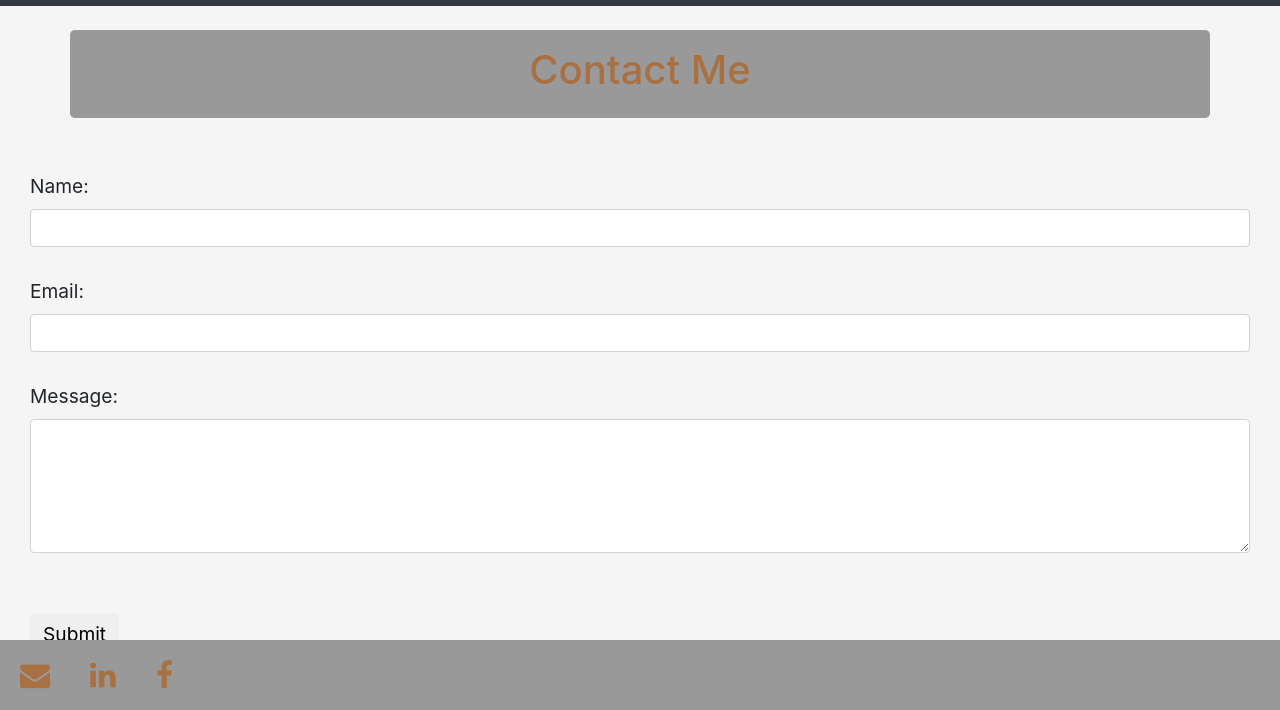
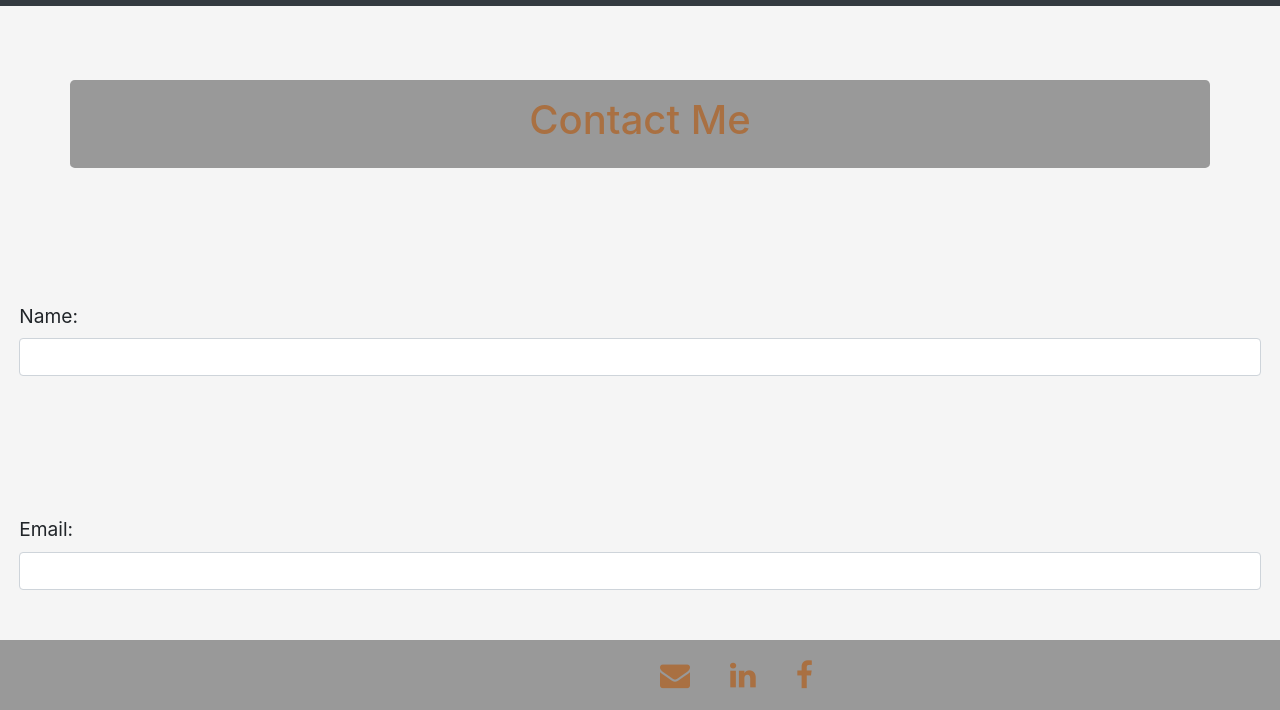
Before and after one commit to mnilou/first-portfolio, a plain HTML site: page contact.html in a window 1280 px wide. Shown: the part 90-800 px from the top of the page. Drawn offline with nearby package versions, Linux system fonts and the light colour scheme.

Commit message:
updates to margins and README

```diff
--- a/contact.html
+++ b/contact.html
@@ -42,24 +42,22 @@
     </div>
     <br />
     <!--End Header-->
-    <div style="font-size: 120%" class="form-group">
+    <div class="form-group">
       <label for="usr">Name:</label>
       <input type="text" class="form-control main-font" id="usr" />
     </div>
     <form action="/action_page.php">
-      <div style="font-size: 120%" class="form-group">
+      <div class="form-group">
         <label for="email">Email:</label>
         <input type="email" class="form-control" id="email" />
       </div>
-      <div style="font-size: 120%" class="form-group">
+      <div class="form-group">
         <label for="comment">Message:</label>
         <textarea class="form-control" rows="5" id="comment"></textarea>
       </div>
       <button
         type="submit"
-        class="btn btn-default form-group"
-        style="font-size: 120%"
-      >
+        class="btn btn-default form-group">
         Submit
       </button>
     </form>
--- a/style.css
+++ b/style.css
@@ -2,8 +2,8 @@
   background-color: rgb(153, 153, 153);
   color: rgb(169, 112, 66);
   text-align: center;
-  /* max-width: 500px; */
-  margin: auto;
+  margin: 0 auto;
+  margin-top: 50px;
   padding: 1em;
   width: 100%;
 }
@@ -20,6 +20,7 @@
   background-color: rgb(153, 153, 153);
   max-width: 500px;
   margin: 0 auto;
+  margin-bottom: 50px;
   padding: 1em;
   }
 /*in portfolio page*/
@@ -30,11 +31,14 @@
 .row {
   display: flex;
   justify-content: space-between;
+  margin-bottom: 90px;
 }
 
 /* in contact page */
 .form-group {
-  margin: 30px;
+  margin-bottom: 100px;
+  font-size: 120%;
+  padding: 1em;
 }
 /*in all pages */
 .panel-footer {
@@ -47,10 +51,13 @@
   bottom: 0;
   width: 100%;
   display: flex;
+
 }
 .fa-envelope {
   color: rgb(169, 112, 66);
+  border-radius: 20%;
   padding: 20px;
+  margin-left: 50%;
 }
 .fa:hover {
   opacity: 0.7;
```
Also changed, not shown: index.html (+3 -3 lines), portfolio.html (+3 -4 lines), 1 other file.
